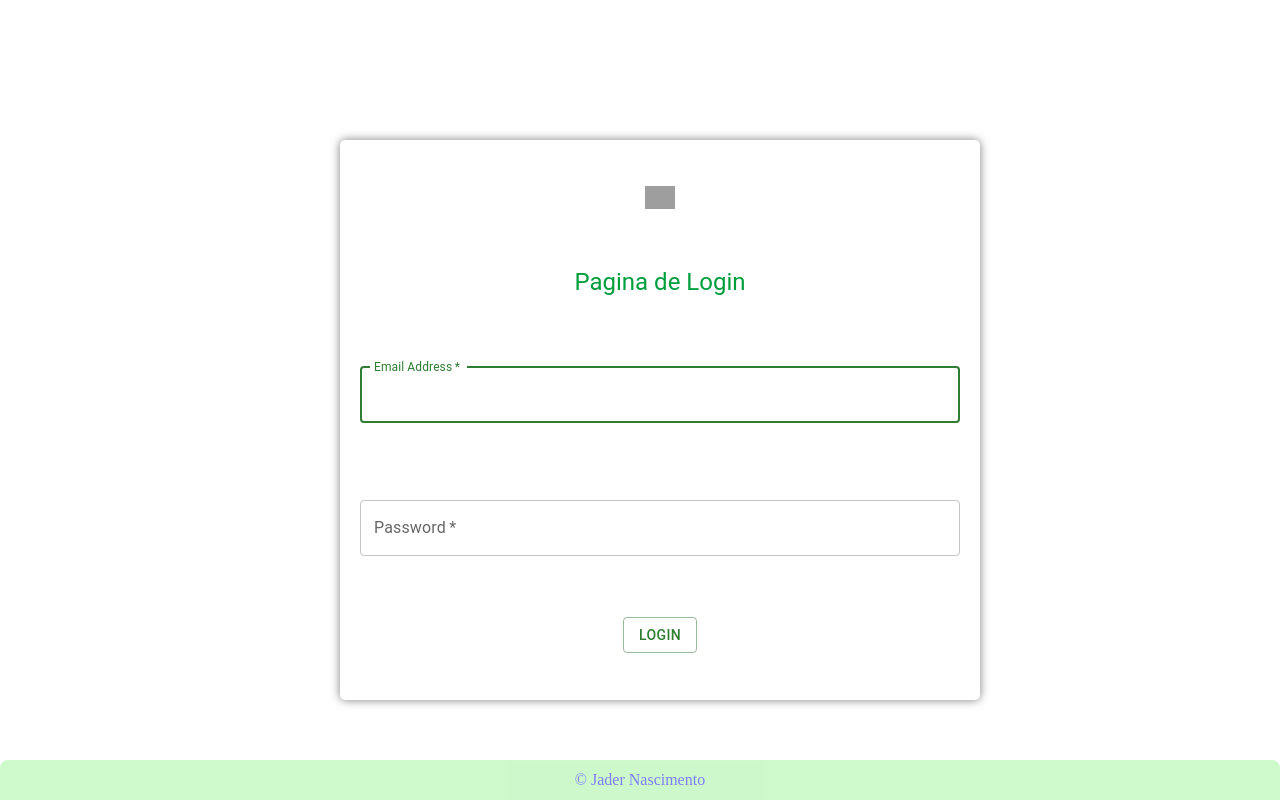
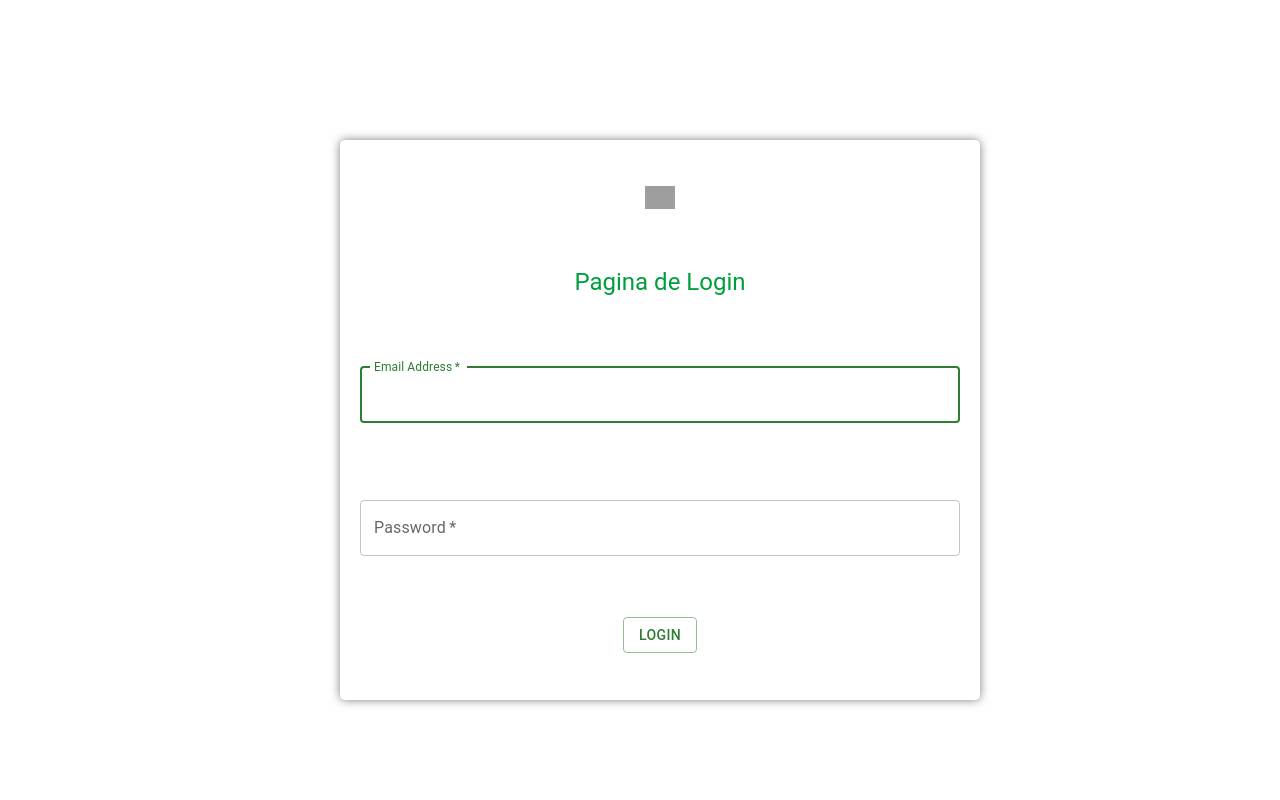
Before and after one commit to jaderm1/Medication-Management, a React (Vite) app: page / in a window 1280 px wide. Built offline with nearby package versions, Linux system fonts and the light colour scheme; grey boxes are pictures that could not be loaded.

Commit message:
created de medication-registry page and set routes

```diff
--- a/src/components/Footer/index.jsx
+++ b/src/components/Footer/index.jsx
@@ -1,8 +1,8 @@
 import styled from "styled-components";
 
 
-function FotterStyled(){
-  const Fotter = styled.footer`
+function FooterStyled(){
+  const Footer = styled.footer`
   width: 100%;
   height: 5vh;
   background-color: #9bf398;
@@ -23,9 +23,9 @@ function FotterStyled(){
 
     return(
         <>
-            <Fotter><Link href="https://www.linkedin.com/in/jaderm1/"> © Jader Nascimento</Link></Fotter>
+            <Footer><Link href="https://www.linkedin.com/in/jaderm1/"> © Jader Nascimento</Link></Footer>
         </>
     )
 }
 
-export {FotterStyled};
+export {FooterStyled};
--- a/src/components/Main/index.jsx
+++ b/src/components/Main/index.jsx
@@ -1,6 +1,7 @@
 import styled from "styled-components";
 
 const Main = styled.main`
+margin: 10px;
 position: absolute;
 border: 1px solid #009e3d;
 width: 75vw;
--- a/src/components/Menu/index.jsx
+++ b/src/components/Menu/index.jsx
@@ -26,7 +26,7 @@ function Menu() {
   name: 'Lista de Medicamentos',
   icon: <LocalPharmacyOutlinedIcon color='success'  />
   },
-  {path: '/register',
+  {path: '/medication-registry',
   name: 'Cadastro de Medicamentos',
   icon: <MedicationOutlinedIcon color='success' />
   },
--- a/src/pages/login.jsx
+++ b/src/pages/login.jsx
@@ -4,7 +4,6 @@ import TextField from '@mui/material/TextField';
 import { Button, Typography, } from '@mui/material';
 import Logo from "../assets/logo.png"
 import {useNavigate } from "react-router-dom";
-import { FotterStyled } from "../components/Footer";
 
 const Form = styled.form`width: 50%;
 height: 70vh;
@@ -137,7 +136,6 @@ function Login() {
         <Button variant="outlined" color='success' type="submit">Login</Button>
       </Form>
 
-      <FotterStyled />
 
 
     </>
--- /dev/null
+++ b/src/pages/medication-registry.jsx
@@ -0,0 +1,15 @@
+import { Menu } from "../components/Menu";
+import { MainStyled } from "../components/Main";
+
+function MedicationRegistry (){
+    return(
+        <div>
+          <Menu/>
+          <MainStyled>
+
+
+            </MainStyled>
+        </div>
+    )
+}
+export {MedicationRegistry}
--- a/src/routes/index.jsx
+++ b/src/routes/index.jsx
@@ -2,6 +2,7 @@ import { BrowserRouter,Routes, Route } from 'react-router-dom'
 import {Login}  from '../pages/login'
 import { Map } from '../pages/map'
 import { PharmacyRegistry } from '../pages/pharmacy-registry'
+import { MedicationRegistry } from '../pages/medication-registry'
 
 function RoutesApp() {
     return (
@@ -10,6 +11,7 @@ function RoutesApp() {
                 <Route element={<Login/>} path='/' />
                 <Route element={<Map/>} path='/map'/>
                 <Route element={<PharmacyRegistry/>} path='/pharmacy-registry'/>
+                <Route element={<MedicationRegistry/>} path='/medication-registry'/>
 
 
 
```
